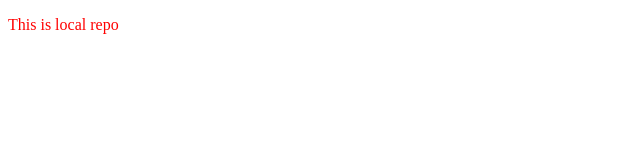
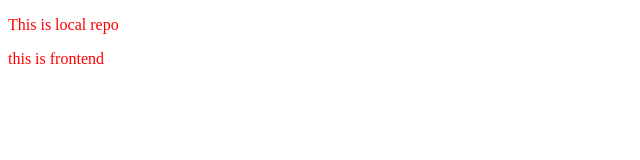
Before and after one commit to vikasbelakeri18-sys/localrepo, a plain HTML site: page index.html in a window 1280 px wide. Shown: the full height of the page, 0-640 px from the left. Drawn offline with Linux system fonts and the light colour scheme.

Commit message:
added frontend branch

```diff
--- a/index.html
+++ b/index.html
@@ -8,5 +8,6 @@
 </head>
 <body>
     <p>This is local repo </p>
+    <p> this is frontend</p>
 </body>
 </html>
```
